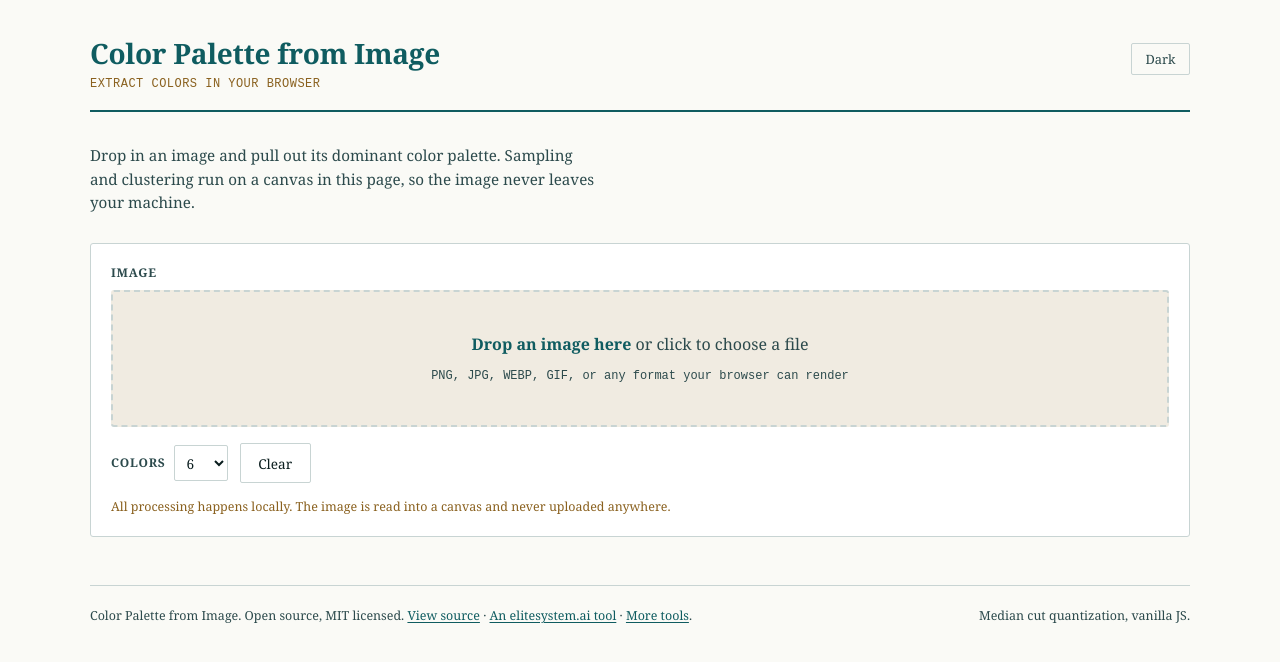
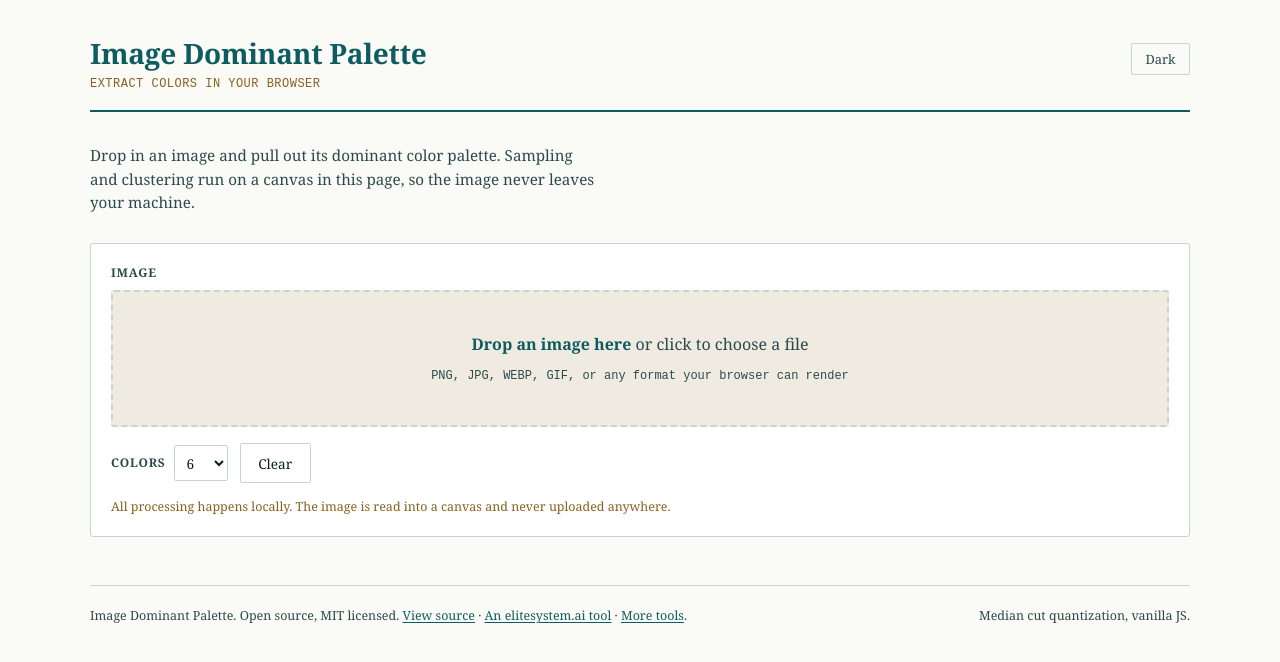
Before and after one commit to 0xelitesystem/color-palette-from-image, a plain HTML site: page index.html in a window 1280 px wide. Drawn offline with Linux system fonts and the light colour scheme.

Commit message:
Rename color-palette-from-image to image-dominant-palette
Repository, README, page metadata and links now use image-dominant-palette.
The old repository address redirects here.

```diff
--- a/index.html
+++ b/index.html
@@ -3,16 +3,16 @@
 <head>
 <meta charset="UTF-8">
 <meta name="viewport" content="width=device-width, initial-scale=1.0">
-<title>Color Palette from Image - extract a dominant color palette from any image</title>
+<title>Image Dominant Palette - extract a dominant color palette from any image</title>
 <meta name="twitter:card" content="summary">
 <meta property="og:type" content="website">
 <meta name="description" content="Extract a dominant color palette from any image, right in your browser. Drag and drop an image, get HEX swatches with copy buttons. The image never leaves your machine.">
-<link rel="canonical" href="https://0xelitesystem.github.io/color-palette-from-image/">
-<meta property="og:title" content="Color Palette from Image">
+<link rel="canonical" href="https://0xelitesystem.github.io/image-dominant-palette/">
+<meta property="og:title" content="Image Dominant Palette">
 <meta property="og:description" content="Extract a dominant color palette from any image locally. Drag and drop, get HEX swatches with copy buttons. Nothing leaves your browser.">
-<meta property="og:url" content="https://0xelitesystem.github.io/color-palette-from-image/">
+<meta property="og:url" content="https://0xelitesystem.github.io/image-dominant-palette/">
 <script type="application/ld+json">
-{"@context":"https://schema.org","@type":"SoftwareApplication","name":"Color Palette from Image","applicationCategory":"DeveloperApplication","operatingSystem":"Any (browser)","offers":{"@type":"Offer","price":"0","priceCurrency":"USD"},"url":"https://0xelitesystem.github.io/color-palette-from-image/","author":{"@type":"Person","name":"0xelitesystem","url":"https://elitesystem.ai"}}
+{"@context":"https://schema.org","@type":"SoftwareApplication","name":"Image Dominant Palette","applicationCategory":"DeveloperApplication","operatingSystem":"Any (browser)","offers":{"@type":"Offer","price":"0","priceCurrency":"USD"},"url":"https://0xelitesystem.github.io/image-dominant-palette/","author":{"@type":"Person","name":"0xelitesystem","url":"https://elitesystem.ai"}}
 </script>
 <style>
 :root {
@@ -275,7 +275,7 @@ footer a { text-decoration: underline; text-underline-offset: 0.15em; }
 <div class="wrap">
 <header>
   <div>
-    <h1>Color Palette from Image</h1>
+    <h1>Image Dominant Palette</h1>
     <div class="tag">Extract colors in your browser</div>
   </div>
   <button class="theme-btn" id="theme-toggle" type="button">Dark</button>
@@ -322,7 +322,7 @@ footer a { text-decoration: underline; text-underline-offset: 0.15em; }
 </div>
 
 <footer>
-  <div>Color Palette from Image. Open source, MIT licensed. <a href="https://github.com/0xelitesystem/color-palette-from-image" target="_blank" rel="noopener">View source</a> &middot; <a href="https://elitesystem.ai" target="_blank" rel="noopener">An elitesystem.ai tool</a> &middot; <a href="https://0xelitesystem.github.io/" target="_blank" rel="noopener">More tools</a>.</div>
+  <div>Image Dominant Palette. Open source, MIT licensed. <a href="https://github.com/0xelitesystem/image-dominant-palette" target="_blank" rel="noopener">View source</a> &middot; <a href="https://elitesystem.ai" target="_blank" rel="noopener">An elitesystem.ai tool</a> &middot; <a href="https://0xelitesystem.github.io/" target="_blank" rel="noopener">More tools</a>.</div>
   <div>Median cut quantization, vanilla JS.</div>
 </footer>
 </div>
```
Also changed, not shown: 1 other file.
